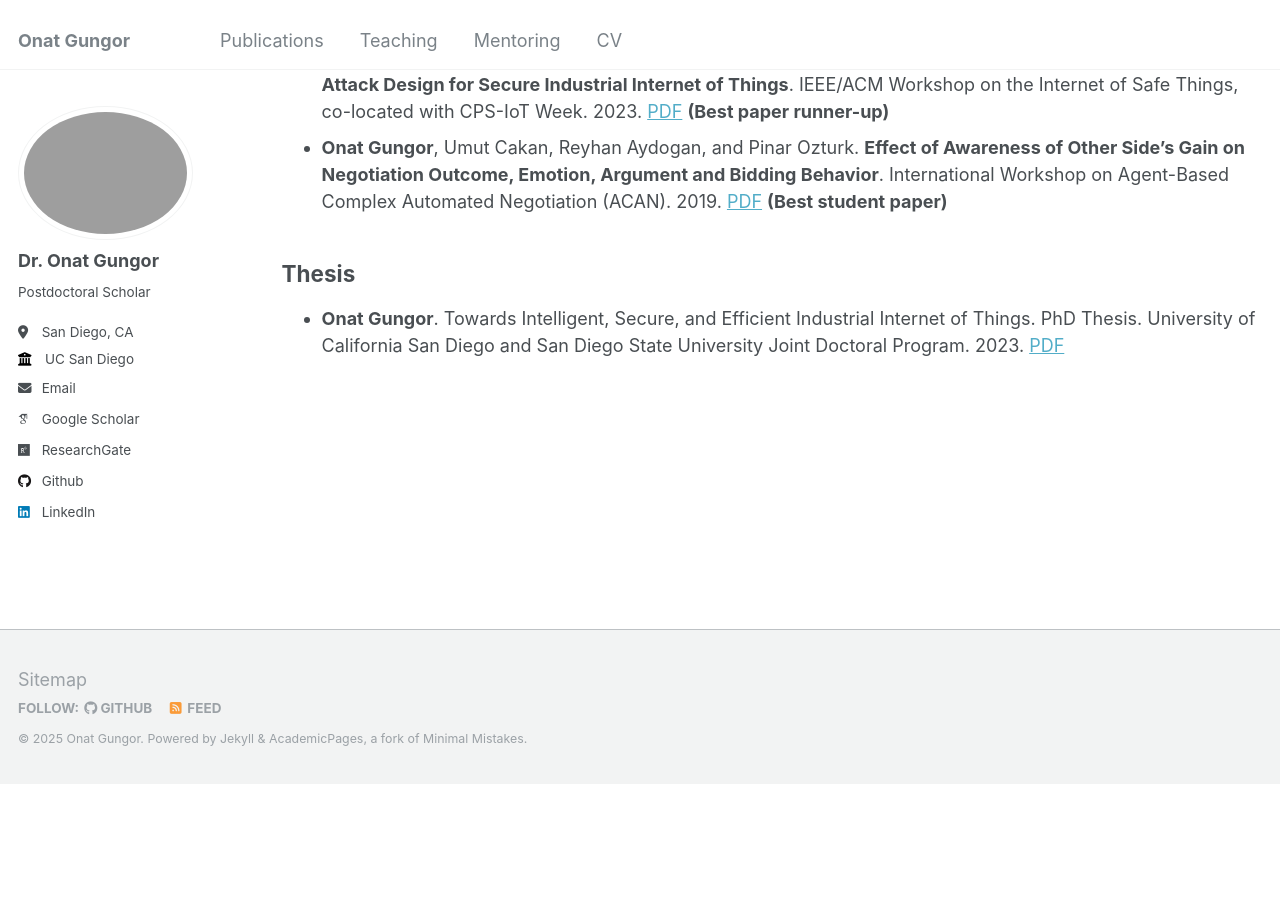
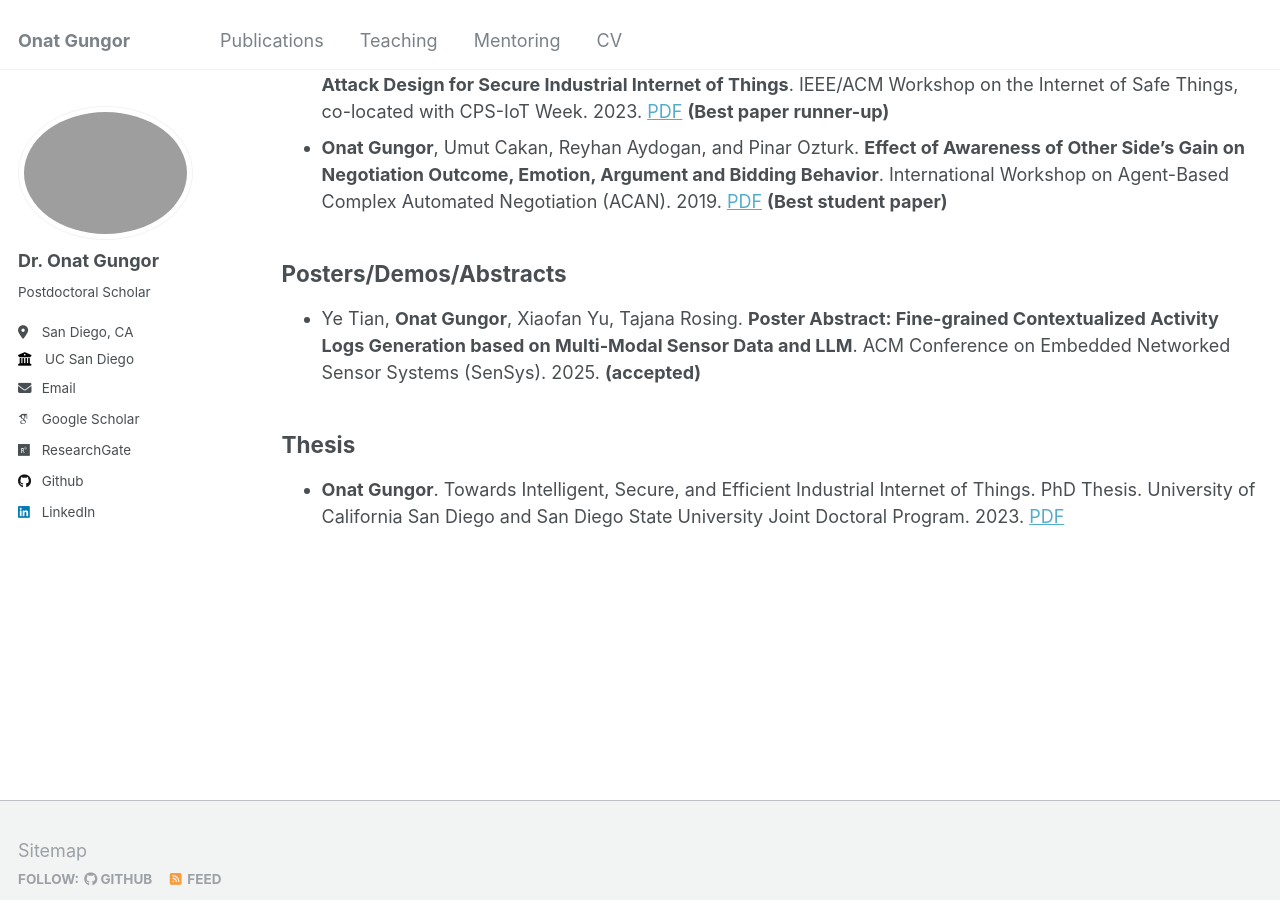
Before and after one commit to onatucsd/onatucsd.github.io, a Jekyll site: the page built from _pages/publications.md, in a window 1280 px wide and 900 px high, scrolled down 2232 px. Built offline with Jekyll 4.4.1, drawn with Linux system fonts in a browser that asks for light colours; some web fonts are replaced; before the commit the page ends 3017 px from its top, so only the background shows below that.

Commit message:
Update publications.md

```diff
--- a/_pages/publications.md
+++ b/_pages/publications.md
@@ -39,5 +39,8 @@ author_profile: true
 for Secure Industrial Internet of Things**. IEEE/ACM Workshop on the Internet of Safe Things, co-located with CPS-IoT Week. 2023. [PDF](https://dl.acm.org/doi/abs/10.1145/3576914.3587484) **(Best paper runner-up)**
 * **Onat Gungor**, Umut Cakan, Reyhan Aydogan, and Pinar Ozturk. **Effect of Awareness of Other Side’s Gain on Negotiation Outcome, Emotion, Argument and Bidding Behavior**. International Workshop on Agent-Based Complex Automated Negotiation (ACAN). 2019. [PDF](https://link.springer.com/chapter/10.1007/978-981-16-0471-3_1#:~:text=We%20observed%20that%2067%25%20of,of%20the%20other%20side's%20gain.) **(Best student paper)**
 
+## Posters/Demos/Abstracts
+* Ye Tian, **Onat Gungor**, Xiaofan Yu, Tajana Rosing. **Poster Abstract: Fine-grained Contextualized Activity Logs Generation based on Multi-Modal Sensor Data and LLM**. ACM Conference on Embedded Networked Sensor Systems (SenSys). 2025. **(accepted)**
+
 ## Thesis
 * **Onat Gungor**. Towards Intelligent, Secure, and Efficient Industrial Internet of Things. PhD Thesis. University of California San Diego and San Diego State University Joint Doctoral Program. 2023. [PDF](https://escholarship.org/uc/item/0pj2s6s3)
```
